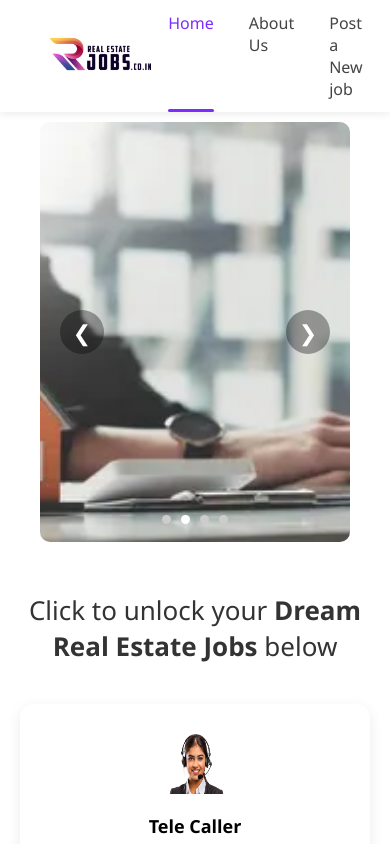
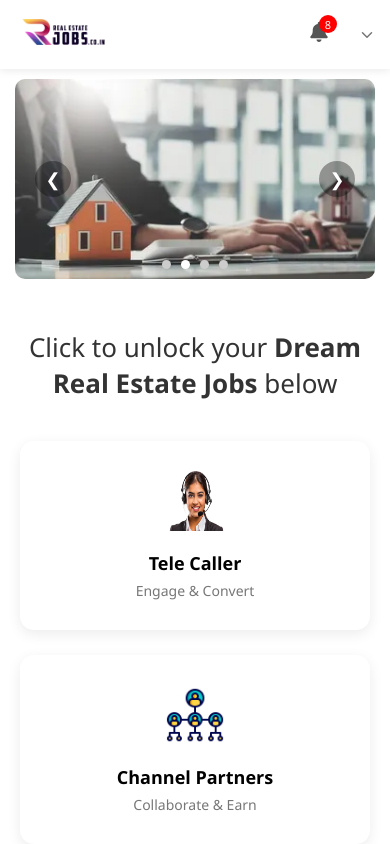
Before and after one commit to Rishwanth-M/realestate, a React (Vite) app: page / in a window 390 px wide. Shown: the top 844 px of the page. Built offline with nearby package versions, Linux system fonts and the light colour scheme.

Commit message:
Update Header.css

```diff
--- a/src/components/Header/Header.css
+++ b/src/components/Header/Header.css
@@ -11,7 +11,7 @@
   box-shadow:0 2px 8px rgba(0,0,0,0.08);
 }
 
-/* HEADER GRID */
+/* HEADER */
 
 .header-container{
   width:100%;
@@ -27,7 +27,7 @@
   height:50px;
 }
 
-/* CENTER MENU */
+/* MENU */
 
 .menu{
   display:flex;
@@ -58,7 +58,7 @@
   border-radius:3px;
 }
 
-/* RIGHT SIDE */
+/* RIGHT */
 
 .right{
   display:flex;
@@ -123,12 +123,11 @@
   color:#777;
 }
 
-/* HERO SECTION */
+/* HERO */
 
 .hero-wrapper{
   padding:0 40px;
 }
-
 
 .hero{
   width:100%;
@@ -155,8 +154,6 @@
 
 /* ARROWS */
 
-/* ARROWS */
-
 .slider-arrow{
   position:absolute;
   top:50%;
@@ -165,15 +162,12 @@
   height:44px;
   border-radius:50%;
   border:none;
-
   display:flex;
   align-items:center;
   justify-content:center;
-
   background:rgba(0,0,0,0.35);
   color:white;
   font-size:22px;
-
   cursor:pointer;
   z-index:10;
   transition:0.3s ease;
@@ -213,3 +207,74 @@
 .dot.active{
   background:white;
 }
+
+
+/* ================= RESPONSIVE ================= */
+
+/* Tablet */
+
+@media (max-width:992px){
+
+  .header-container{
+    padding:12px 20px;
+  }
+
+  .menu{
+    gap:20px;
+  }
+
+  .hero{
+    height:320px;
+  }
+
+}
+
+/* Mobile */
+
+@media (max-width:768px){
+
+  .menu{
+    display:none;
+  }
+
+  .profile-text{
+    display:none;
+  }
+
+  .header-container{
+    padding:12px 15px;
+  }
+
+  .hero-wrapper{
+    padding:0 15px;
+  }
+
+  .hero{
+    height:240px;
+  }
+
+  .slider-arrow{
+    width:36px;
+    height:36px;
+    font-size:18px;
+  }
+
+}
+
+/* Small Mobile */
+
+@media (max-width:480px){
+
+  .logo img{
+    height:40px;
+  }
+
+  .hero{
+    height:200px;
+  }
+
+  .slider-dots{
+    bottom:10px;
+  }
+
+}
```
